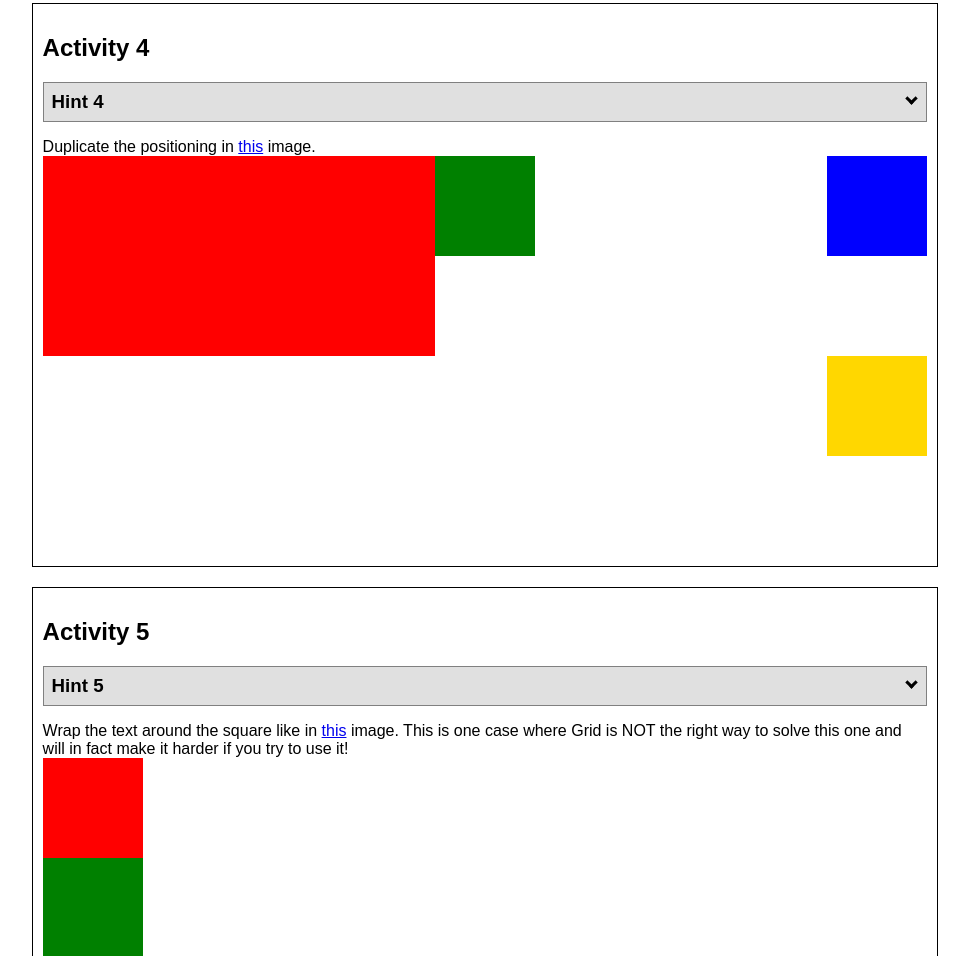
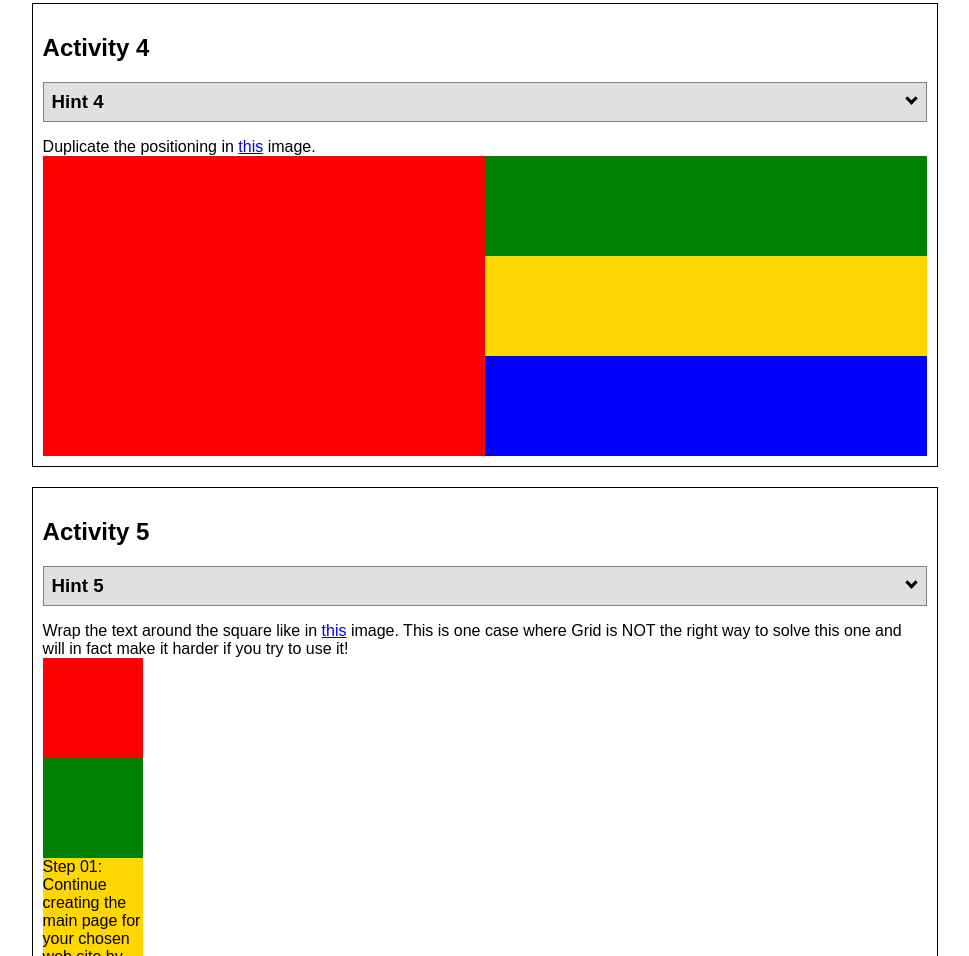
Before and after one commit to BunkoAdam/wdd130, a plain HTML site: page positioning.html in a window 1280 px wide. Shown: the part 2038-2994 px from the top of the page, without its empty margins (155-1124 px from the left). Drawn offline with Linux system fonts and the light colour scheme.

Commit message:
activity 4

```diff
--- a/positionstyles.css
+++ b/positionstyles.css
@@ -93,29 +93,33 @@ grid-column: 1/4;
 .content4 {
     display: grid;
     grid-template-columns: 1fr 1fr;     /* This is the parent of the activity 4 boxes. */
-    height: 400px;
 }
 .red4 {
-width: 100%;
-height: 100%;
+width: 200%;
+height: 300%;
 background-color: red;
+grid-column: 0/1;
+grid-row: 0/4;
  }
 .green4 {
-width: 100px;
+width: 100%;
 height: 100px;
 background-color: green;
+grid-column: 2/2;
 }
 .yellow4 {
-width: 100px;
+width: 100%;
 height: 100px;
 background-color: gold;
-grid-column: 3/4;
-grid-row: 2/3;
+grid-column: 2/2;
+grid-row: 2/2
  }
 .blue4 {
-width: 100px;
+width: 100%;
 height: 100px;
 background-color: blue;
+grid-column: 2/3;
+grid-row: 3/3;
  }
  /* Activity 5 styles */
  .content5 {
```
